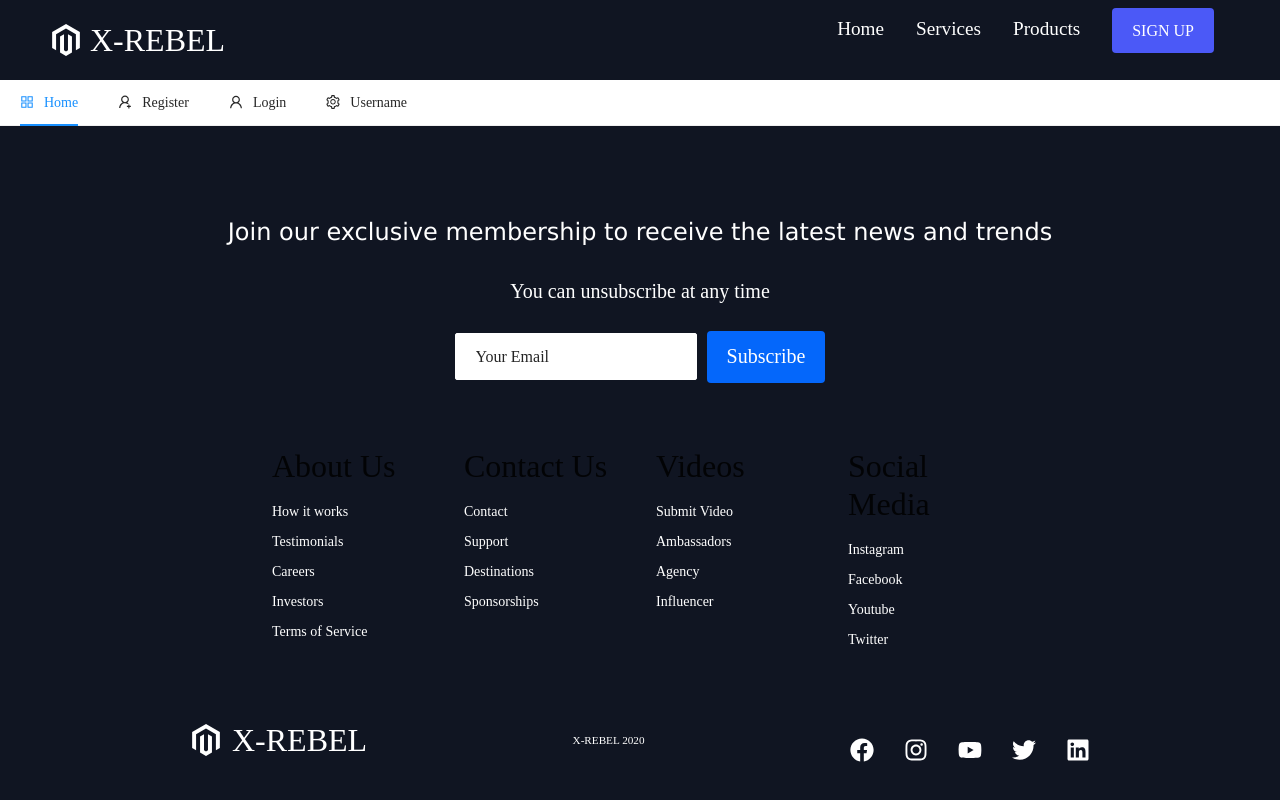
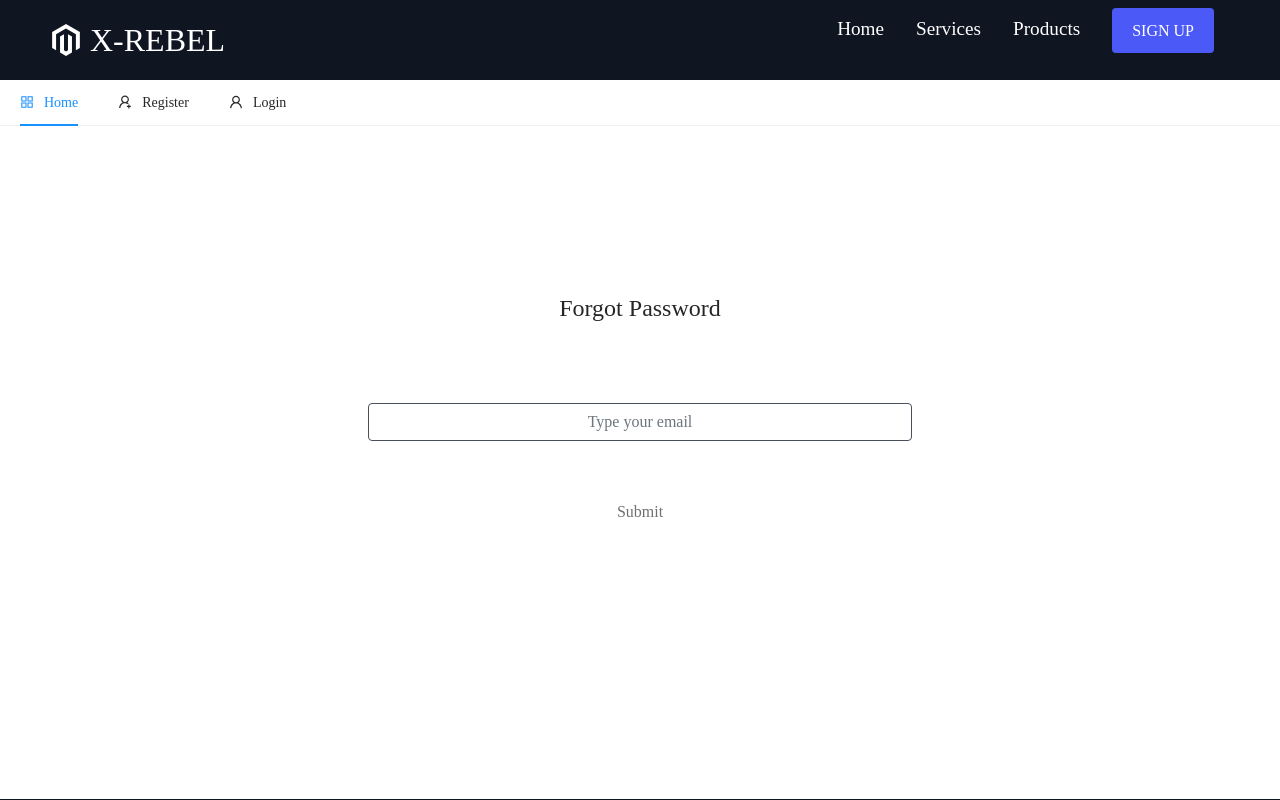
Before and after one commit to dontrellthedeveloper/X-Rebel-Client, a React (Create React App) app: page /forgot/password in a window 1280 px wide. Shown: the top 800 px of the page. Built offline with nearby package versions, Linux system fonts and the light colour scheme; no server answers.

Commit message:
added conditional rendering to the header component. Added forgot password component and implementation. Redirecting user from the login/register/forgotpassword page if they are in redux state.

```diff
--- a/src/App.js
+++ b/src/App.js
@@ -15,6 +15,8 @@
 import RegisterComplete from "./pages/auth/RegisterComplete";
 
 import ScrollToTop from './components/Utils/ScrollToTop';
+
+import ForgotPassword from "./pages/auth/ForgotPassword";
 
 import { auth } from "./firebase";
 import { useDispatch } from "react-redux";
@@ -54,6 +56,7 @@
                         <Route exact path="/login" component={Login}/>
                         <Route exact path="/register" component={Register}/>
                         <Route exact path="/register/complete" component={RegisterComplete} />
+                        <Route exact path="/forgot/password" component={ForgotPassword} />
                     </Switch>
                     <Footer/>
                 </Router>
--- a/src/components/nav/Header.js
+++ b/src/components/nav/Header.js
@@ -9,7 +9,7 @@
 } from "@ant-design/icons";
 import { Link } from "react-router-dom";
 import firebase from "firebase";
-import { useDispatch } from "react-redux";
+import { useDispatch, useSelector } from "react-redux";
 import { useHistory } from "react-router-dom";
 
 const { SubMenu, Item } = Menu;
@@ -18,6 +18,8 @@
     const [current, setCurrent] = useState("home");
 
     let dispatch = useDispatch();
+    let { user } = useSelector((state) => ({ ...state }));
+
     let history = useHistory();
 
     const handleClick = (e) => {
@@ -40,21 +42,31 @@
                 <Link to="/">Home</Link>
             </Item>
 
+            {!user && (
                 <Item key="register" icon={<UserAddOutlined />} className="float-right">
                     <Link to="/register">Register</Link>
                 </Item>
+            )}
 
+            {!user && (
                 <Item key="login" icon={<UserOutlined />} className="float-right">
                     <Link to="/login">Login</Link>
                 </Item>
+            )}
 
-            <SubMenu icon={<SettingOutlined />} title="Username">
+            {user && (
+                <SubMenu
+                    icon={<SettingOutlined />}
+                    title={user.email && user.email.split("@")[0]}
+                    className="float-right"
+                >
                     <Item key="setting:1">Option 1</Item>
                     <Item key="setting:2">Option 2</Item>
                     <Item icon={<LogoutOutlined />} onClick={logout}>
                         Logout
                     </Item>
                 </SubMenu>
+            )}
         </Menu>
     );
 };
--- /dev/null
+++ b/src/pages/auth/ForgotPassword.js
@@ -0,0 +1,66 @@
+import React, { useState, useEffect } from "react";
+import { auth } from "../../firebase";
+import { toast } from "react-toastify";
+import { useSelector } from "react-redux";
+
+const ForgotPassword = ({ history }) => {
+    const [email, setEmail] = useState("");
+    const [loading, setLoading] = useState(false);
+
+    const { user } = useSelector((state) => ({ ...state }));
+
+    useEffect(() => {
+        if (user && user.token) history.push("/");
+    }, [user]);
+
+    const handleSubmit = async (e) => {
+        e.preventDefault();
+        setLoading(true);
+
+        const config = {
+            url: process.env.REACT_APP_FORGOT_PASSWORD_REDIRECT,
+            handleCodeInApp: true,
+        };
+
+        await auth
+            .sendPasswordResetEmail(email, config)
+            .then(() => {
+                setEmail("");
+                setLoading(false);
+                toast.success("Check your email for password reset link");
+            })
+            .catch((error) => {
+                setLoading(false);
+                toast.error(error.message);
+                console.log("ERROR MSG IN FORGOT PASSWORD", error);
+            });
+    };
+
+    return (
+        <div style={{margin: "120px auto 220px", textAlign: "center"}} className="container col-md-6 offset-md-3 p-5">
+            {loading ? (
+                <h4 className="text-danger">Loading</h4>
+            ) : (
+                <h4 style={{marginBottom: "80px"}}>Forgot Password</h4>
+            )}
+
+            <form onSubmit={handleSubmit}>
+                <input
+                    type="email"
+                    className="form-control"
+                    value={email}
+                    style={{textAlign: "center"}}
+                    onChange={(e) => setEmail(e.target.value)}
+                    placeholder="Type your email"
+                    autoFocus
+                />
+                <br />
+                <button style={{marginTop: "30px"}} className="btn btn-raised" disabled={!email}>
+                    Submit
+                </button>
+            </form>
+        </div>
+    );
+};
+
+export default ForgotPassword;
--- a/src/pages/auth/Login.js
+++ b/src/pages/auth/Login.js
@@ -1,14 +1,21 @@
-import React, { useState } from "react";
+import React, { useState, useEffect } from "react";
 import { auth, googleAuthProvider } from "../../firebase";
 import { toast } from "react-toastify";
 import { Button } from "antd";
 import { MailOutlined, GoogleOutlined } from "@ant-design/icons";
-import { useDispatch } from "react-redux";
+import { useDispatch, useSelector } from "react-redux";
+import { Link } from "react-router-dom";
 
 const Login = ({ history }) => {
     const [email, setEmail] = useState("");
     const [password, setPassword] = useState("");
     const [loading, setLoading] = useState(false);
+
+    const { user } = useSelector((state) => ({ ...state }));
+
+    useEffect(() => {
+        if (user && user.token) history.push("/");
+    }, [user]);
 
     let dispatch = useDispatch();
 
@@ -117,6 +124,9 @@
                     >
                         Login with Google
                     </Button>
+                    <Link to="/forgot/password" className="float-right text-danger">
+                        Forgot Password
+                    </Link>
                 </div>
             </div>
         </div>
--- a/src/pages/auth/Register.js
+++ b/src/pages/auth/Register.js
@@ -1,10 +1,17 @@
-import React, { useState } from "react";
+import React, { useState, useEffect } from "react";
 import { auth } from "../../firebase";
 import { toast } from "react-toastify";
+import { useSelector } from "react-redux";
 
 
 const Register = () => {
     const [email, setEmail] = useState("");
+
+    const { user } = useSelector((state) => ({ ...state }));
+
+    useEffect(() => {
+        if (user && user.token) history.push("/");
+    }, [user]);
 
     const handleSubmit = async (e) => {
         e.preventDefault();
```
Lines whose indentation alone changed are shown as unchanged.
